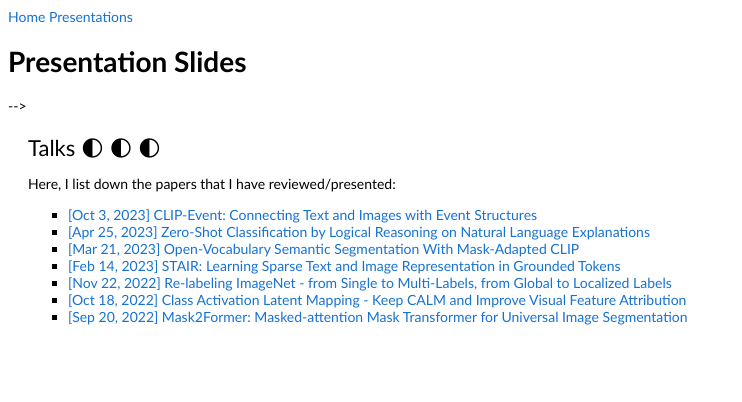
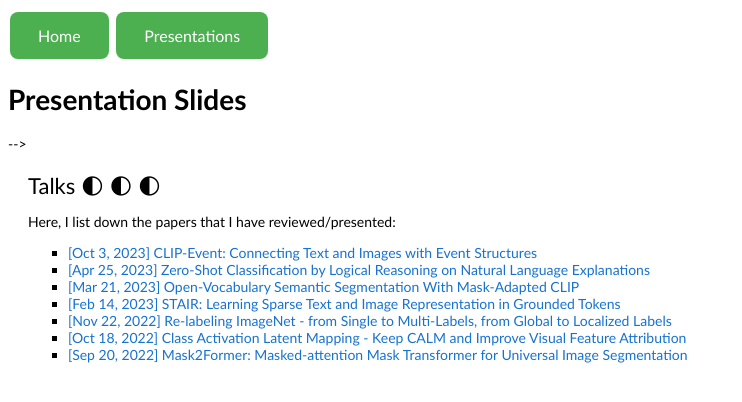
Before and after one commit to ngthanhtin/ngthanhtin.github.io, a Jekyll site: the page presentations.html, which Jekyll copies as it is, in a window 1280 px wide. Shown: the top 402 px of the page, without its empty margins (0-742 px from the left). Built offline with Jekyll 4.4.1, drawn with Linux system fonts in a browser that asks for light colours.

Commit message:
Update presentations.html

```diff
--- a/presentations.html
+++ b/presentations.html
@@ -1,10 +1,40 @@
 <!DOCTYPE HTML>
 <html lang="en">
+
+<!-- <head>
+    <meta charset="UTF-8">
+    <title>Presentation Slides - Thanh-Tin Nguyen</title>
+    <link rel="stylesheet" type="text/css" href="stylesheet.css">
+</head>
+ -->
 <head>
     <meta charset="UTF-8">
     <title>Presentation Slides - Thanh-Tin Nguyen</title>
     <link rel="stylesheet" type="text/css" href="stylesheet.css">
+    <style>
+        /* Navigation Button Styles */
+        nav a {
+            background-color: #4CAF50; /* Green background */
+            border: none;
+            color: white; /* White text */
+            padding: 14px 28px; /* Top and bottom padding, Left and right padding */
+            text-align: center;
+            text-decoration: none;
+            display: inline-block;
+            font-size: 16px;
+            margin: 4px 2px; /* Margin between buttons */
+            cursor: pointer;
+            border-radius: 8px; /* Rounded corners */
+            transition: background-color 0.3s, box-shadow 0.3s; /* Smooth transition for hover effects */
+        }
+
+        nav a:hover {
+            background-color: #45a049; /* Darker shade of green */
+            box-shadow: 0 8px 16px 0 rgba(0,0,0,0.2); /* Shadow effect on hover */
+        }
+    </style>
 </head>
+
 <body>
     <header>
         <!-- Include the same navigation as your main page -->
```
